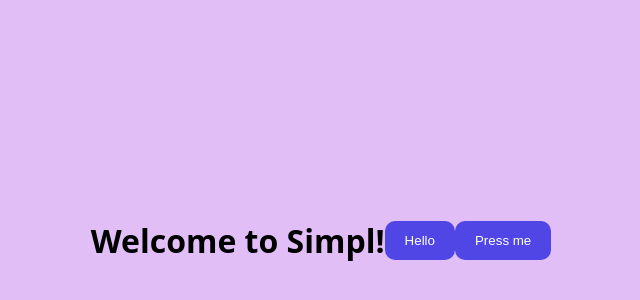
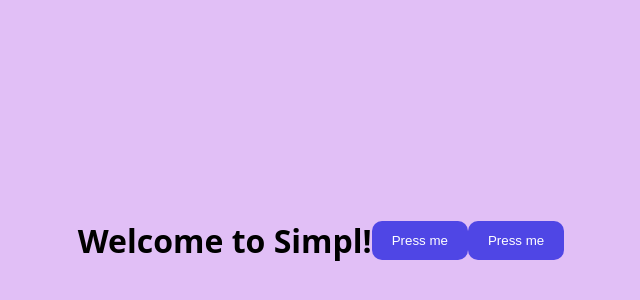
Before and after one commit to TabishRafiq/web-test, a plain HTML site: page new.html in a window 1280 px wide. Shown: the part 160-460 px from the top of the page, without its empty margins (319-959 px from the left). Drawn offline with Linux system fonts and the light colour scheme.

Commit message:
Update new.html

```diff
--- a/new.html
+++ b/new.html
@@ -36,7 +36,7 @@
 
 <body style="margin:0; display:flex; justify-content:center; align-items:center; height:100vh; font-family:system-ui; background:#E1BFF6;">
   <h1>Welcome to Simpl!</h1>
-  <button class="button">Hello</button>
+  <button class="button">Press me</button>
   <button
   ontouchstart="this.style.transform='scale(0.9)'"
   ontouchend="this.style.transform='scale(1)'"
```
